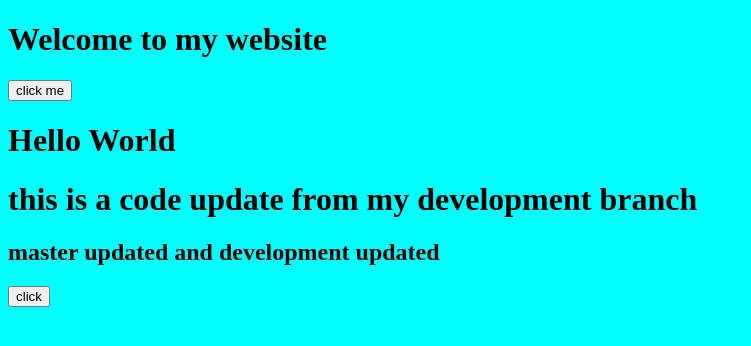
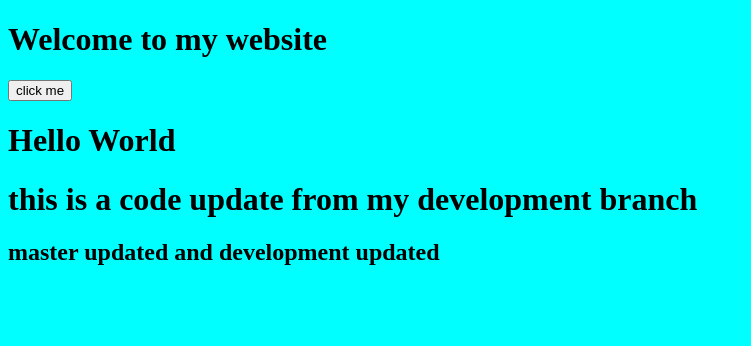
Before and after one commit to LInAlles/My-first-Github-Project, a plain HTML site: page index.html in a window 1280 px wide. Shown: the whole page, without its empty margins (0-751 px from the left). Drawn offline with Linux system fonts and the light colour scheme.

Commit message:
change
change

```diff
--- a/index.html
+++ b/index.html
@@ -14,7 +14,7 @@
     <h1>this is a code update from my development branch</h1>
 
     <h2>master updated and development updated</h2>
-    <button>click</button>
+
     <script src="main.js"></script>
 </body>
 </html>
```
